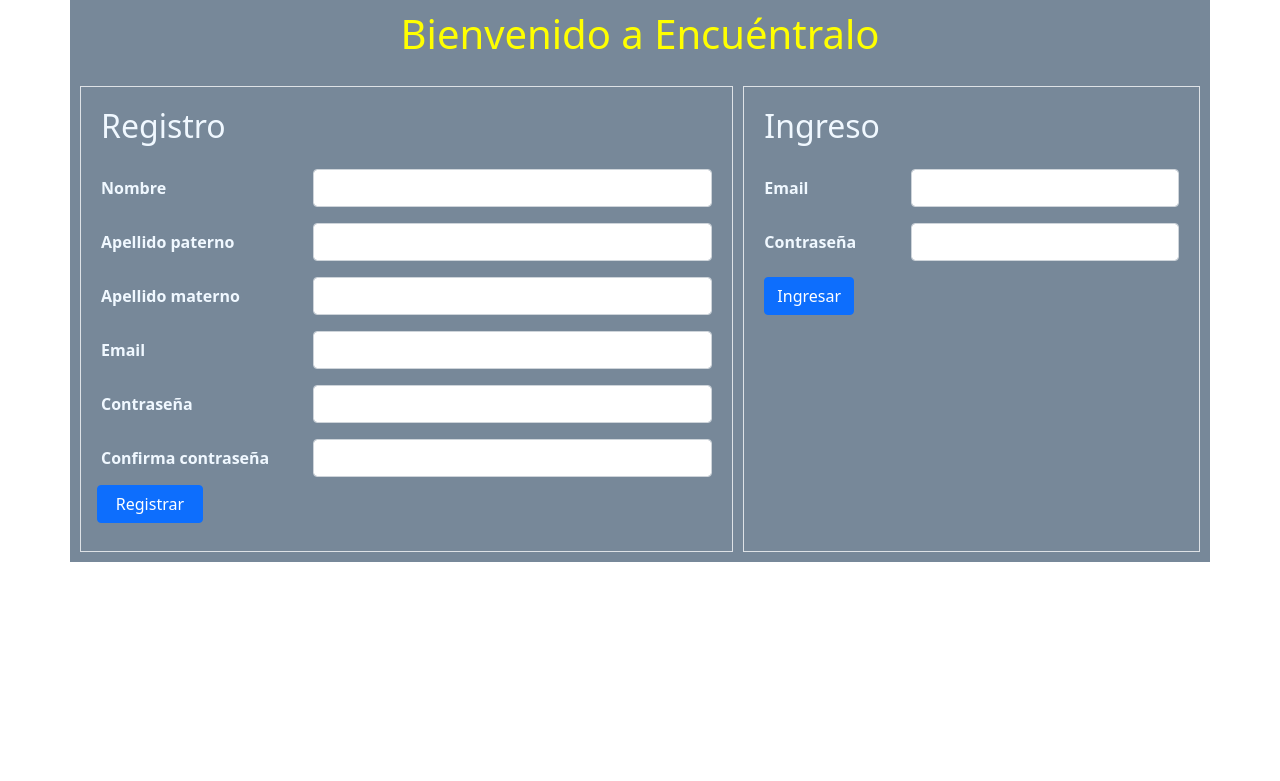
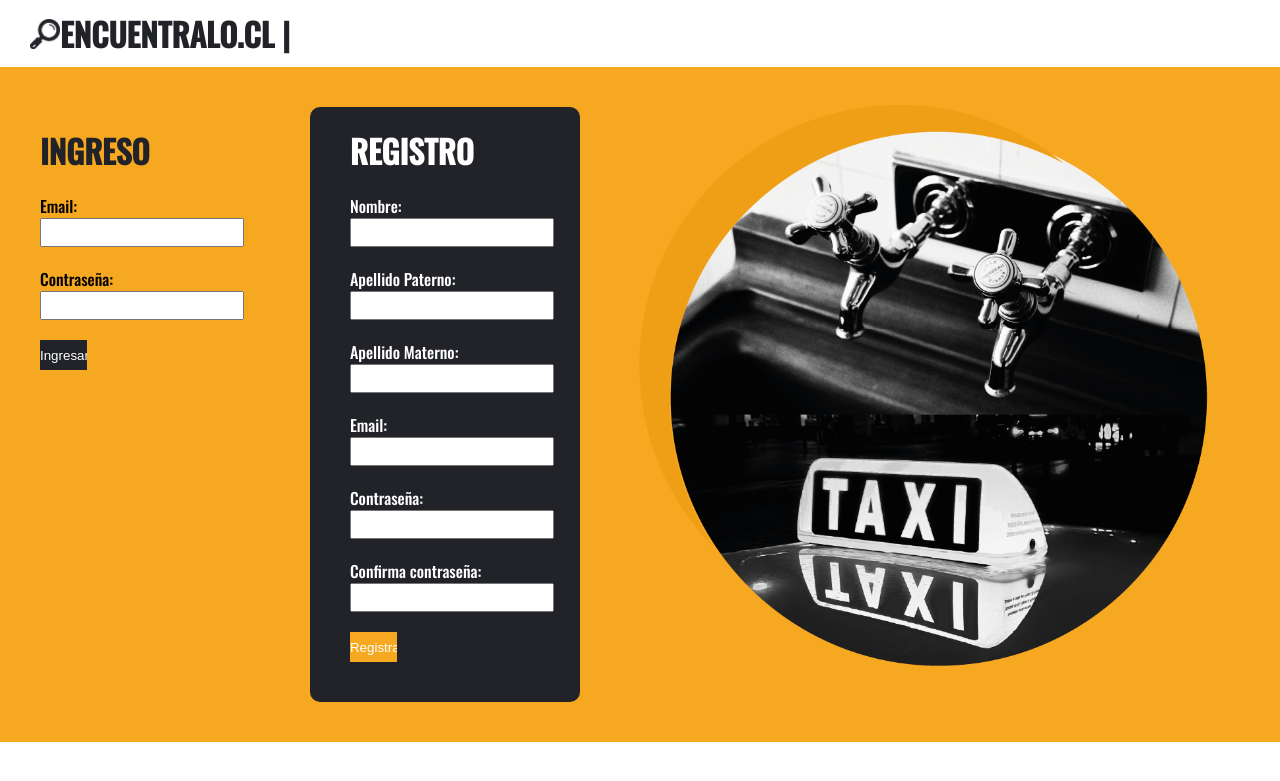
Before and after one commit to Joespa18/Proyecto-Individual, a Flask app: page / in a window 1280 px wide. Shown: the top 781 px of the page. Run offline with Flask 2, Linux system fonts and the light colour scheme.

Commit message:
nuevo index.html

```diff
--- /dev/null
+++ b/flask_app/static/css/index.css
@@ -0,0 +1,108 @@
+@import url('https://fonts.googleapis.com/css2?family=Oswald:wght@500&display=swap');
+
+*{
+    padding: 0;
+    margin: 0;
+    /* border: 1px dashed orangered; */
+}
+
+/* CABECERA */
+
+header{
+    display: flex;
+    align-items: center;
+    background-color: white;
+    padding: 10px 30px;
+}
+
+header > h1{
+    color: #212328;
+    font-family: 'Oswald', sans-serif;
+}
+
+header > img{
+    height: 30px;
+}
+
+/* CUERPO */
+
+#bigcolumn{
+    background-color:#F7A821;
+    display: flex;
+    align-items: center;
+    justify-content: space-between;
+}
+
+
+h1,h2,h3,h4, h5,a, form, p {
+    font-family: 'Oswald', sans-serif;
+    /* text-align: center; */
+}
+
+#login{
+    align-self: flex-start;
+}
+
+.titulo{
+    margin: 20px 0;
+    color: #212328;
+}
+
+
+.halfcolumn {
+    width: 400px;
+    margin: 40px;
+}
+
+input[type=text], input[type=email], input[type=password], select{
+    width: 100%;
+    margin-bottom: 20px;
+    padding: 5px;
+}
+
+input[type=submit]{
+    color: white;
+    background-color: #212328;
+    border: none;
+    height: 30px;
+    width: 25%;
+}
+
+a{
+    margin-left: 15px;
+    color: #5A5A5A;
+}
+
+p{
+    margin-top: 15px;
+    color: red;
+    font-weight: bolder;
+}
+
+#register{
+    background-color: #212328;
+    padding: 0 40px 40px;
+    border-radius: 10px;
+}
+
+#registitle{
+    color: white;
+}
+
+#register > form > input[type=submit]{
+    background-color: #F7A821;
+}
+
+#register > form > label{
+    color: white;
+}
+
+#flash{
+    width: 900px;
+    margin: 0 auto;
+    text-align: center;
+}
+
+#bigcolumn > img{
+    height: 600px;
+}
--- a/flask_app/templates/index.html
+++ b/flask_app/templates/index.html
@@ -4,103 +4,71 @@
     <meta charset="UTF-8">
     <meta http-equiv="X-UA-Compatible" content="IE=edge">
     <meta name="viewport" content="width=device-width, initial-scale=1.0">
-    <title>Encuéntralo</title>
-    <link href="https://cdn.jsdelivr.net/npm/bootstrap@5.0.2/dist/css/bootstrap.min.css" rel="stylesheet" integrity="sha384-EVSTQN3/azprG1Anm3QDgpJLIm9Nao0Yz1ztcQTwFspd3yD65VohhpuuCOmLASjC" crossorigin="anonymous">
-    <link rel="stylesheet" type="text/css" href="{{ url_for('static', filename='css/style.css') }}">
+    <title>ENCUENTRALO.CL</title>
+    <link rel= "stylesheet" type= "text/css" href= "/css/index.css">
+
 </head>
+<body>
+    <header>
+        <img src="/images/lupa.png" alt="">
+        <h1>ENCUENTRALO.CL |</h1>
+    </header>
 
-<body>
-    <div class="container col-sm-12 d-flex justify-content-center">
-        <h1 class="text-center">Bienvenido a Encuéntralo</h1>
-    </div>
-    <div class="container">
-        <div class="col border col-7">
-        <h2>Registro</h2>
-        {% with messages = get_flashed_messages(category_filter=['register']) %}
-            {% if messages %}
-                <div class="alert alert-danger" role="alert">
-                    <strong>Error</strong>
-                        {% for message in messages %}
-                        <p>{{message}}</p>
-                        {% endfor %}
-                </div>
-            {% endif %}
-        {% endwith %}
-                <form class="mt-4" action="/register" method="post">
-                    <div class="mb-3 row">
-                        <label for="nombre" class="col-form-label col-4">Nombre</label>
-                        <div class="col-8">
-                            <input type="text" class="form-control" name="nombre">
-                        </div>
-                    </div>
-                    <div class="mb-3 row">
-                        <label for="apellido_paterno" class="col-form-label col-4">Apellido paterno</label>
-                        <div class="col-8">
-                            <input type="text" class="form-control" name="apellido_paterno">
-                        </div>
-                    </div>
-                    <div class="mb-3 row">
-                        <label for="apellido_materno" class="col-form-label col-4">Apellido materno</label>
-                        <div class="col-8">
-                            <input type="text" class="form-control" name="apellido_materno">
-                        </div>
-                    </div>
-                    <div class="mb-3 row">
-                        <label for="email" class="col-form-label col-4">Email</label>
-                        <div class="col-8">
-                            <input type="text" class="form-control" name="email">
-                        </div>
-                    </div>
-                    <div class="mb-3 row">
-                        <label for="contraseña" class="col-form-label col-4">Contraseña</label>
-                        <div class="col-8">
-                            <input type="password" class="form-control" name="contraseña">
-                        </div>
-                    </div>
-                    <div class="mb-3 row">
-                        <label for="confirm" class="col-form-label col-4">Confirma contraseña</label>
-                        <div class="col-8">
-                            <input type="password" class="form-control" name="confirm">
-                        </div>
-                        <input type="submit" class="btn btn-primary col col-2 m-2" value="Registrar">
-                    </div>
-                </form>
+    <div id="bigcolumn">
+
+        <div id="login" class="halfcolumn">
+
+            <h1 class="titulo">INGRESO</h1>
+
+            <form action="/login" method="post">
+                <label for="email">Email:</label>
+                <input type="text" name="email">
+                <label for="contraseña">Contraseña:</label>
+                <input type="password" name="contraseña">
+                <input type="submit" value="Ingresar">
+            </form>
+
         </div>
-        <div class="col border">
-            <h2>Ingreso</h2>
-            {% with messages = get_flashed_messages(category_filter=['login']) %}
-                {% if messages %}
-                    <div class="alert alert-danger" role="alert">
-                        <strong>Error</strong>
-                            {% for message in messages %}
-                            <p>{{message}}</p>
-                            {% endfor %}
-                    </div>
-                {% endif %}
-            {% endwith %}
-            <form class="mt-4" action="/login" method="post">
-                <div class="mb-3 row">
-                    <label for="email" class="col-form-label col-4">Email</label>
-                    <div class="col-8">
-                        <input type="text" class="form-control" name="email">
-                    </div>
-                </div>
 
 
-                <div class="mb-3 row">
-                    <label for="contraseña" class="col-form-label col-4">Contraseña</label>
-                    <div class="col-8">
-                        <input type="password" class="form-control" name="contraseña">
-                    </div>
-                </div>
 
-                    <div class="text-right">
-                        <input type="submit" class="btn btn-primary" value="Ingresar">
-                    </div>
-                </div>
+
+        <div id="register" class="halfcolumn">
+
+            <h1 id="registitle" class="titulo">REGISTRO</h1>
+
+            <form action="/register" method="post">
+
+                <label for="nombre">Nombre:</label>
+                <input type="text" name="nombre">
+                <label for="apellido_paterno">Apellido Paterno:</label>
+                <input type="text" name="apellido_paterno">
+                <label for="apellido_materno">Apellido Materno:</label>
+                <input type="text" name="apellido_materno">
+                <label for="email">Email:</label>
+                <input type="text" name="email">
+                <label for="contraseña">Contraseña:</label>
+                <input type="password" name="contraseña">
+                <label for="confirm">Confirma contraseña:</label>
+                <input type="password" name="confirm">
+
+                <input type="submit" value="Registrar">
+
             </form>
+
         </div>
+        <img src="/images/portada.png" alt="">
+    </div>
+    <div id="flash">
 
+        {% with messages = get_flashed_messages()%}
+        {%if messages%}
+        {%for message in messages%}
+        <p>{{message}}</p>
+        {%endfor%}
+        {%endif%}
+        {%endwith%}
     </div>
+
 </body>
 </html>
```
Also changed, not shown: flask_app/static/images/GASFITER.png (added), flask_app/static/images/TAXI.png (added), flask_app/static/images/albañil.png (added), flask_app/static/images/electricista.png (added), flask_app/static/images/lupa.png (added), flask_app/static/images/portada.png (added).
